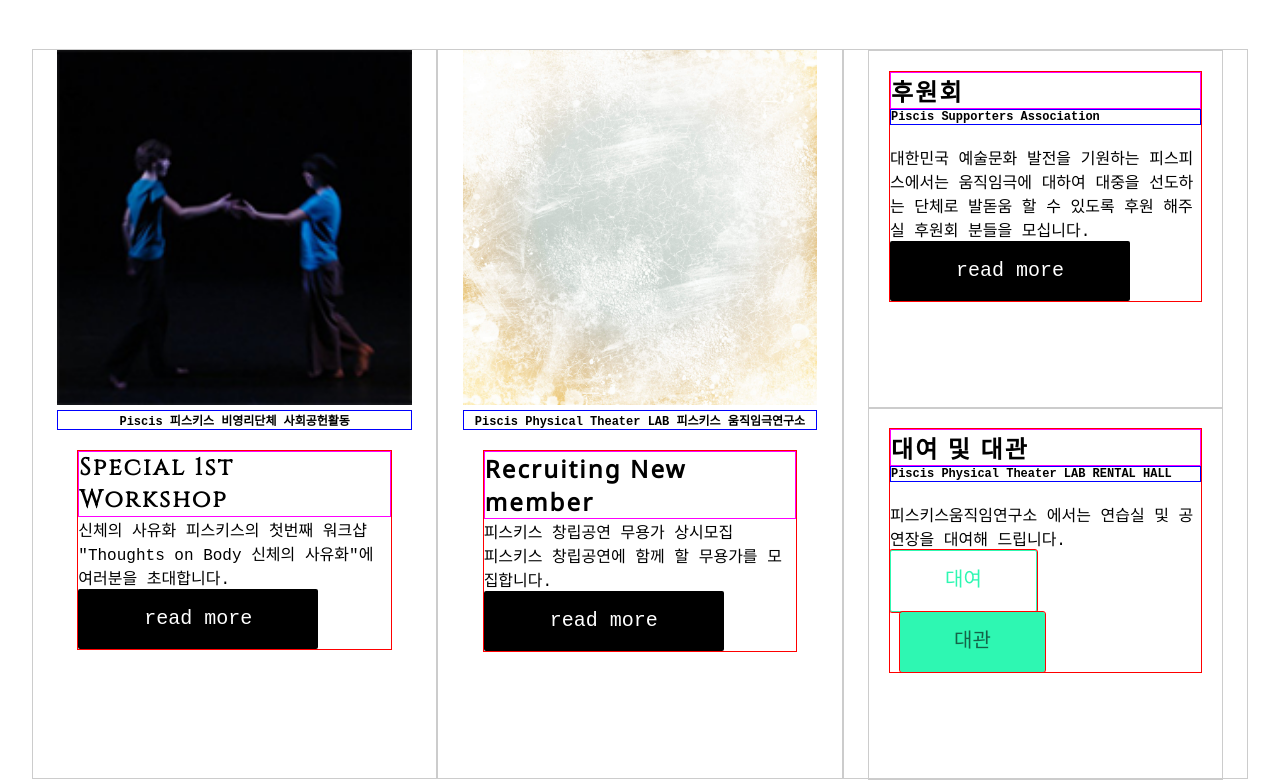
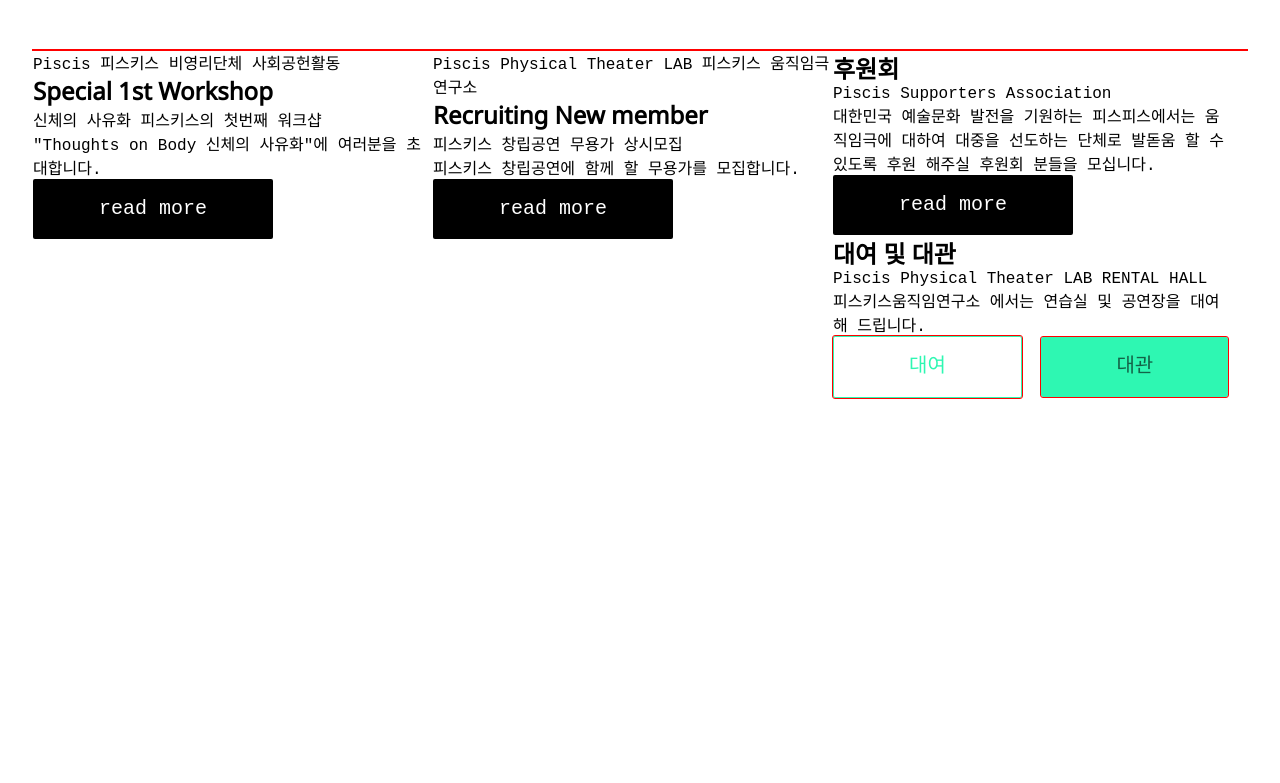
Before and after one commit to chungwoohee/portfolio, a website: page index.html in a window 1280 px wide. Shown: the part 1079-1862 px from the top of the page. Drawn offline with nearby package versions, Linux system fonts and the light colour scheme; a web font is replaced by a local one.

Commit message:
correcting20170711

```diff
--- a/assets/css/style.dev.css
+++ b/assets/css/style.dev.css
@@ -272,28 +272,19 @@
   outline: 1px #ccc solid;
   margin-bottom: 50px;
 }
-/* line 135, assets/less/common.less */
+/* line 137, assets/less/common.less */
 .wrap .contents section.news .box {
   height: 730px;
-  /*.second{
-          margin: 0 125px;
-          outline: 1px @color-line solid;
-          h1{font-family: 'Cinzel',serif; margin: 0;}
-
-        }*/
-}
-/* line 139, assets/less/common.less */
-.wrap .contents section.news .box .paragraph {
+  /*.paragraph{
           border: 1px #f00 solid;
           margin: 20px;
-}
-/* line 143, assets/less/common.less */
-.wrap .contents section.news .box .paragraph h1 {
-  border: 1px #f0f solid;
+
+          h1{border: 1px #f0f solid;
             letter-spacing: 0.09em;
           }
-/* line 148, assets/less/common.less */
-.wrap .contents section.news .box .topic {
+        }
+
+        .topic{
           border: 1px #CCC solid;
           width: 33.333333%;
           box-sizing: border-box;
@@ -302,100 +293,130 @@
           float: left;
           display: grid;
         }
-/* line 160, assets/less/common.less */
-.wrap .contents section.news .box .first h1 {
-  font-family: 'Cinzel', serif;
-  margin: 0;
+
+        .first{
+
+          h1{font-family: 'Cinzel',serif; margin: 0;}
         }
-/* line 174, assets/less/common.less */
-.wrap .contents section.news .box .tinytitle {
+
+        /*.second{
+          margin: 0 125px;
+          outline: 1px @color-line solid;
+          h1{font-family: 'Cinzel',serif; margin: 0;}
+
+        }
+
+        .article{
+          //outline: 1px #ccc solid;
+        }
+
+        .tinytitle{
           border: 1px #00f solid;
           text-align: center;
           font-size: 12px;
           font-weight: 600;
         }
-/* line 186, assets/less/common.less */
-.wrap .contents section.news .box img {
+
+        .img{
+          //width: 250px;
+          //height: 250px;
+        }
+
+        img{
           width: 100%;
         }
-/* line 191, assets/less/common.less */
-.wrap .contents section.news .box .third h1 {
-  margin: 0;
+
+        .third{
+          h1{margin: 0;}
+          .rental{
+            //margin-top: 30px;
           }
-/* line 197, assets/less/common.less */
-.wrap .contents section.news .box .third > div {
-  border: 1px #ccc solid;
+        }
+
+        .third>div{
+          border: 1px @color-line solid;
           height: 100%;
         }
-/* line 202, assets/less/common.less */
-.wrap .contents section.news .box .third .paragraph .infotitle {
+
+        .third .paragraph .infotitle{
           border: 1px #00f solid;
           font-size: 12px;
           font-weight: 600;
           margin-bottom: 20px;
         }
-/* line 212, assets/less/common.less */
+        */
+}
+/* line 141, assets/less/common.less */
+.wrap .contents section.news .box ul {
+  border: 1px #f00 solid;
+}
+/* line 145, assets/less/common.less */
+.wrap .contents section.news .box li {
+  max-width: 400px;
+  float: left;
+}
+/* line 234, assets/less/common.less */
 .wrap .contents section.sns {
   width: 100%;
   margin-top: 50px;
 }
-/* line 216, assets/less/common.less */
+/* line 238, assets/less/common.less */
 .wrap .contents section.sns .social {
   height: 474px;
 }
-/* line 219, assets/less/common.less */
+/* line 241, assets/less/common.less */
 .wrap .contents section.sns .social li {
   float: left;
   width: 790px;
   height: 474px;
 }
-/* line 224, assets/less/common.less */
+/* line 246, assets/less/common.less */
 .wrap .contents section.sns .social li a > img {
   width: 40px;
   height: 50px;
   float: right;
 }
-/* line 230, assets/less/common.less */
+/* line 252, assets/less/common.less */
 .wrap .contents section.sns .social li .blogimg {
   background-color: #f49ac1;
   outline: 1px #ccc solid;
   height: 400px;
 }
-/* line 236, assets/less/common.less */
+/* line 258, assets/less/common.less */
 .wrap .contents section.sns .social li .snsimg {
   outline: 1px #00F solid;
 }
-/* line 240, assets/less/common.less */
+/* line 262, assets/less/common.less */
 .wrap .contents section.sns .social li .snsimg ul > li {
   outline: 1px #000 solid;
   width: 197.5px;
   height: 200px;
 }
-/* line 248, assets/less/common.less */
+/* line 270, assets/less/common.less */
 .wrap .contents section.sns .social .media {
   margin-left: 20px;
 }
-/* line 255, assets/less/common.less */
+/* line 277, assets/less/common.less */
 .wrap .contents section.video {
   outline: 1px #f0f solid;
   margin-top: 50px;
 }
-/* line 259, assets/less/common.less */
+/* line 281, assets/less/common.less */
 .wrap .contents section.video .videoimg {
   height: 200px;
 }
-/* line 262, assets/less/common.less */
+/* line 284, assets/less/common.less */
 .wrap .contents section.video .videoimg img {
   width: 100%;
   height: 100%;
 }
-/* line 267, assets/less/common.less */
+/* line 289, assets/less/common.less */
 .wrap .contents section.video .videoaline a > img {
   width: 40px;
   height: 50px;
   float: right;
 }
-/* line 277, assets/less/common.less */
+/* line 299, assets/less/common.less */
 .wrap .footer {
   height: 329px;
   background: #000;
@@ -405,11 +426,11 @@
   font-size: 11px;
   border: 1px #f00 solid;
 }
-/* line 286, assets/less/common.less */
+/* line 308, assets/less/common.less */
 .wrap .footer .footerwrap {
   height: 176px;
 }
-/* line 289, assets/less/common.less */
+/* line 311, assets/less/common.less */
 .wrap .footer .footerwrap .container > div {
   width: 240px;
   height: 73px;
@@ -418,47 +439,47 @@
   margin: 45px 15px 0 0;
   line-height: 20px;
 }
-/* line 299, assets/less/common.less */
+/* line 321, assets/less/common.less */
 .wrap .footer .footerwrap .container p {
   color: #757474;
   font-size: 9px;
 }
-/* line 306, assets/less/common.less */
+/* line 328, assets/less/common.less */
 .wrap .footer .footerwrap .container .info {
   width: 349px;
 }
-/* line 308, assets/less/common.less */
+/* line 330, assets/less/common.less */
 .wrap .footer .footerwrap .container span {
   display: inline-block;
   color: #fff;
   text-transform: uppercase;
   font-weight: normal;
 }
-/* line 315, assets/less/common.less */
+/* line 337, assets/less/common.less */
 .wrap .footer .footerwrap .container .name {
   color: #fff;
 }
-/* line 317, assets/less/common.less */
+/* line 339, assets/less/common.less */
 .wrap .footer .footerwrap .container .pis {
   padding-right: 5px;
   border-right: 1px #ccc solid;
   line-height: 8px;
 }
-/* line 318, assets/less/common.less */
+/* line 340, assets/less/common.less */
 .wrap .footer .footerwrap .container .master {
   font-size: 10px;
 }
-/* line 319, assets/less/common.less */
+/* line 341, assets/less/common.less */
 .wrap .footer .footerwrap .container .local {
   line-height: 11px;
   margin-top: 10px;
 }
-/* line 320, assets/less/common.less */
+/* line 342, assets/less/common.less */
 .wrap .footer .footerwrap .container .num {
   line-height: 11px;
   margin-top: 30px;
 }
-/* line 321, assets/less/common.less */
+/* line 343, assets/less/common.less */
 .wrap .footer .footerwrap .container .email {
   padding: 14px;
   font-size: .65em;
@@ -466,58 +487,58 @@
   text-align: center;
   border: 1px #fff solid;
 }
-/* line 327, assets/less/common.less */
+/* line 349, assets/less/common.less */
 .wrap .footer .footerwrap .container .email a {
   color: #fff;
 }
-/* line 330, assets/less/common.less */
+/* line 352, assets/less/common.less */
 .wrap .footer .footerwrap .container .fallow .snsBtngroup {
   margin-top: 26px;
 }
-/* line 332, assets/less/common.less */
+/* line 354, assets/less/common.less */
 .wrap .footer .footerwrap .container .fallow .snsBtngroup a {
   margin: 0 10px 0 0;
 }
-/* line 333, assets/less/common.less */
+/* line 355, assets/less/common.less */
 .wrap .footer .footerwrap .container .fallow .snsBtngroup a svg {
   width: 25px;
 }
-/* line 341, assets/less/common.less */
+/* line 363, assets/less/common.less */
 .wrap .footer .footerend .notice {
   margin-bottom: 44px;
 }
-/* line 343, assets/less/common.less */
+/* line 365, assets/less/common.less */
 .wrap .footer .footerend .notice span {
   display: block;
   color: #fff;
   font-size: 10px;
   color: #757474;
 }
-/* line 351, assets/less/common.less */
+/* line 373, assets/less/common.less */
 .wrap .footer .footerend .end {
   border-top: 1px #262626 solid;
 }
-/* line 354, assets/less/common.less */
+/* line 376, assets/less/common.less */
 .wrap .footer .footerend .end ul {
   height: 80px;
   line-height: 80px;
 }
-/* line 355, assets/less/common.less */
+/* line 377, assets/less/common.less */
 .wrap .footer .footerend .end ul li {
   color: #757474;
   float: left;
   font-size: 13px;
   margin: 0 30px;
 }
-/* line 356, assets/less/common.less */
+/* line 378, assets/less/common.less */
 .wrap .footer .footerend .end ul li a {
   color: #757474;
 }
-/* line 358, assets/less/common.less */
+/* line 380, assets/less/common.less */
 .wrap .footer .footerend .end ul .marginfix {
   margin: 0;
 }
-/* line 359, assets/less/common.less */
+/* line 381, assets/less/common.less */
 .wrap .footer .footerend .end ul .fr {
   float: right;
 }
--- a/assets/less/common.less
+++ b/assets/less/common.less
@@ -132,11 +132,32 @@
       margin-bottom: 50px;
     }
 
+
+//------ box ul li 수정시작
     .box{
       //outline: 1px #f00 solid;
       height: 730px;
 
-        .paragraph{
+      ul{
+        border: 1px #f00 solid;
+      }
+
+      li{max-width: 400px; float: left;}
+
+
+
+
+
+
+
+
+
+
+
+
+
+
+        /*.paragraph{
           border: 1px #f00 solid;
           margin: 20px;
 
@@ -165,7 +186,7 @@
           outline: 1px @color-line solid;
           h1{font-family: 'Cinzel',serif; margin: 0;}
 
-        }*/
+        }
 
         .article{
           //outline: 1px #ccc solid;
@@ -205,6 +226,7 @@
           font-weight: 600;
           margin-bottom: 20px;
         }
+        */
 
       } //box close
     } //news close
--- a/index.html
+++ b/index.html
@@ -118,9 +118,11 @@
         <div class="h1"><h1>news</h1></div>
         <div class="calendar"></div>
         <div class="box">
+          <ul>
+            <li>
               <div class="first topic">
                 <div class="article">
-              <div class="img"><img src="../../image/pic/nth3.png" alt=""></div>
+                  <div class="img"><!--<img src="../../image/pic/nth3.png" alt="">--></div>
                   <div class="tinytitle"><span>Piscis 피스키스 비영리단체 사회공헌활동</span></div>
                     <div class="paragraph">
                       <h1>Special 1st Workshop</h1>
@@ -131,10 +133,11 @@
                     </div>
                 </div>
               </div>
-
+            </li>
+            <li>
               <div class="second topic">
                 <div class="article">
-              <div class="img"><img src="../../image/pic/recruiting.jpg" alt=""></div>
+                <div class="img"><!--<img src="../../image/pic/recruiting.jpg" alt="">--></div>
                 <div class="tinytitle"><span>Piscis Physical Theater LAB 피스키스 움직임극연구소</span></div>
                   <div class="paragraph">
                     <h1>Recruiting New member</h1>
@@ -144,7 +147,8 @@
                   </div>
                 </div>
               </div>
-
+            </li>
+            <li>
               <div class="third topic">
                 <div class="supporter">
                   <div class="paragraph">
@@ -164,6 +168,8 @@
                   </div>
                 </div>
               </div>
+            </li>
+        </ul>
         </div> <!--box close-->
       </section> <!--news close-->
       <section class= "sns">
```
Also changed, not shown: assets/css/style.css, etc/daily.html (added), etc/kuse.html (renamed from kuse.html), etc/kuse2nd.html (renamed from kuse2nd.html). Lines whose indentation alone changed are shown as unchanged.
